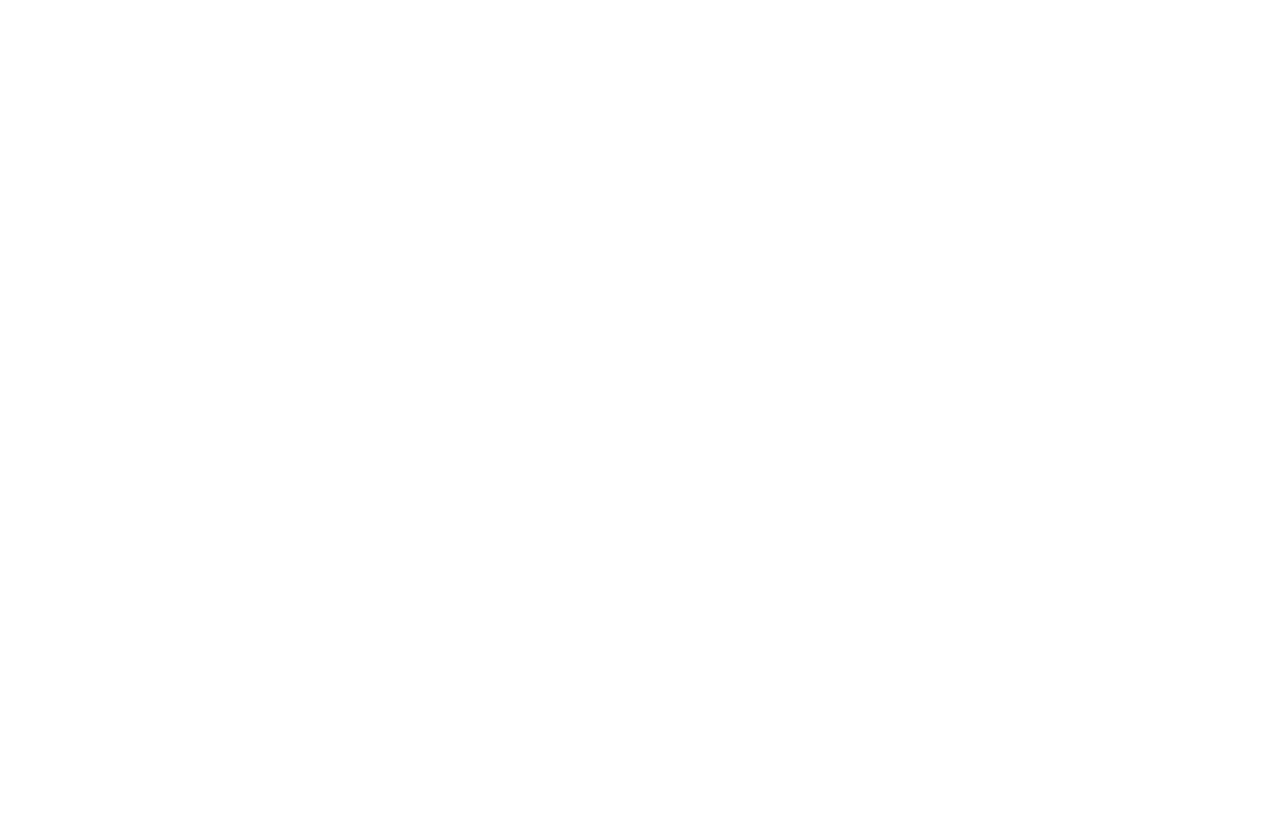
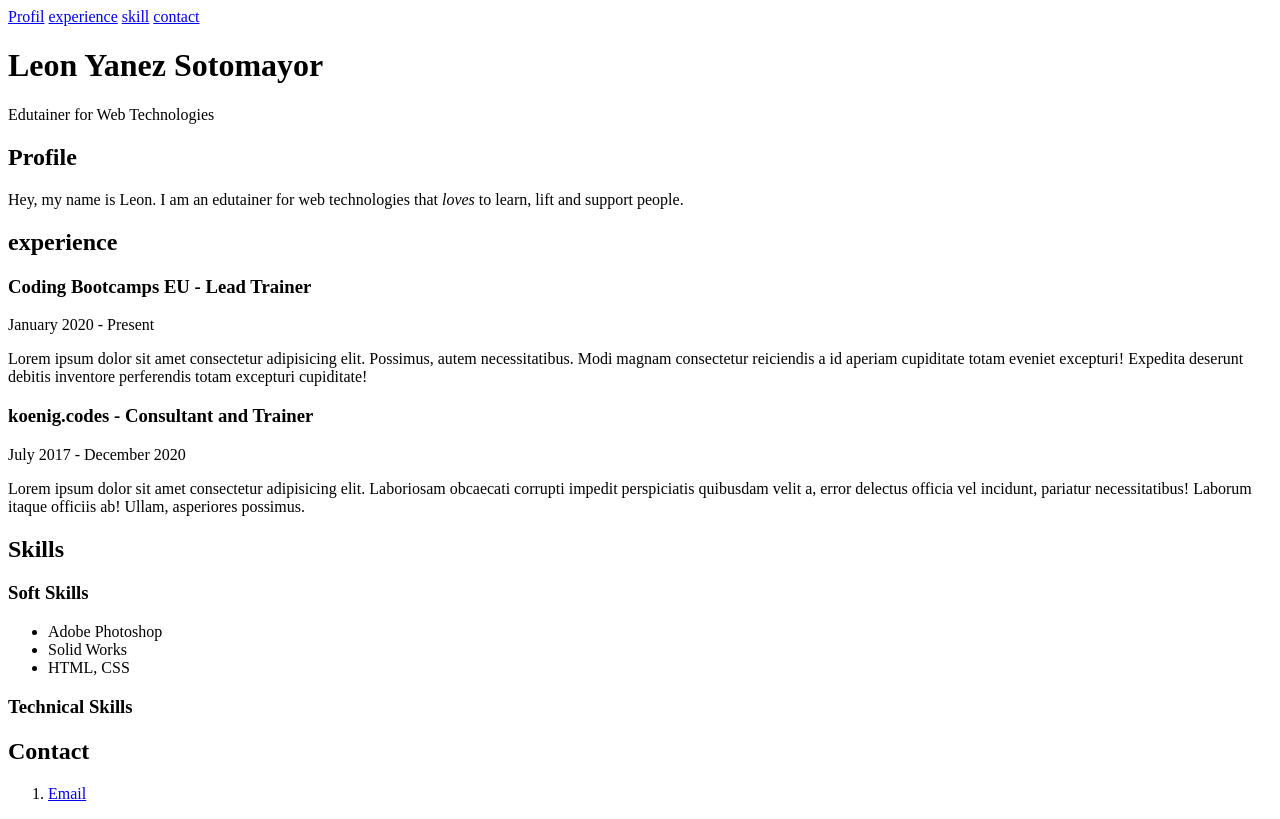
Before and after one commit to Leon-Yanez/cv, a plain HTML site: page newindex.html in a window 1280 px wide. Drawn offline with Linux system fonts and the light colour scheme.

Commit message:
Update newindex.html

```diff
--- a/newindex.html
+++ b/newindex.html
@@ -1,19 +1,81 @@
 <!DOCTYPE html>
 <html lang="en">
-  <head>
-    <meta charset="UTF-8" />
-    <meta name="viewport" content="width=device-width, initial-scale=1.0" />
-    <title>The CV of Nico König</title>
-    <meta
-      name="description"
-      content="This is the CV of Nico König - oh yeah!"
-    />
-    <meta name="author" content="Nico König" />
-  </head>
+<head>
+    <meta charset="UTF-8">
+    <meta http-equiv="X-UA-Compatible" content="IE=edge">
+    <meta name="viewport" content="width=device-width, initial-scale=1.0">
+    <title>Document</title>
 
-  <body>
+  <header>
+      <nav><a href="#profile">Profil</a>
+        <a href="#experience">experience</a>
+        <a href="#skill">skill</a>
+        <a href="#contact">contact</a>
+    </nav>
+    <h1>Leon Yanez Sotomayor</h1>
+    <p>Edutainer for Web Technologies</p>
 
+  </header>
+  <main>
+    <article>
+      <h2 id="profile">Profile</h2>
+      <p>
+        Hey, my name is Leon. I am an edutainer for web technologies that
+        <em>loves</em> to learn, lift and support people.
+      </p>
+    </article>
+    <article>
+      <h2 id = "experience">experience</h2>
+      <section>
+        <header>
+          <h3>Coding Bootcamps EU - Lead Trainer</h3>
+          <p>January 2020 - Present</p>
+        </header>
+        <p>
+          Lorem ipsum dolor sit amet consectetur adipisicing elit. Possimus,
+          autem necessitatibus. Modi magnam consectetur reiciendis a id
+          aperiam cupiditate totam eveniet excepturi! Expedita deserunt
+          debitis inventore perferendis totam excepturi cupiditate!
+        </p>
+      </section>
+      <section>
+        <header>
+          <h3>koenig.codes - Consultant and Trainer</h3>
+          <p>July 2017 - December 2020</p>
+        </header>
+        <p>
+          Lorem ipsum dolor sit amet consectetur adipisicing elit. Laboriosam
+          obcaecati corrupti impedit perspiciatis quibusdam velit a, error
+          delectus officia vel incidunt, pariatur necessitatibus! Laborum
+          itaque officiis ab! Ullam, asperiores possimus.
+        </p>
+      </section>
+    </article>
+    <article>
+      <h2 id="skill">Skills</h2>
+      <section>
+        <h3 id="softskills">Soft Skills</h3>
+        <ul>
 
-  </body>
+            <li>Adobe Photoshop</li>
+            <li>Solid Works</li>
+            <li> HTML, CSS</li>
 
+            </ul>
+      </section>
+      <section>
+        <h3 id="">Technical Skills</h3>
+
+      </section>
+    </article>
+    <article>
+      <h2 id="contact">Contact</h2>
+      <ol>
+
+        <li><a href="mailto:leonyanezsotomayor@gmail.com">Email</a></li>
+
+      </ol>
+    </article>
+  </main>
+</body>
 </html>
```
